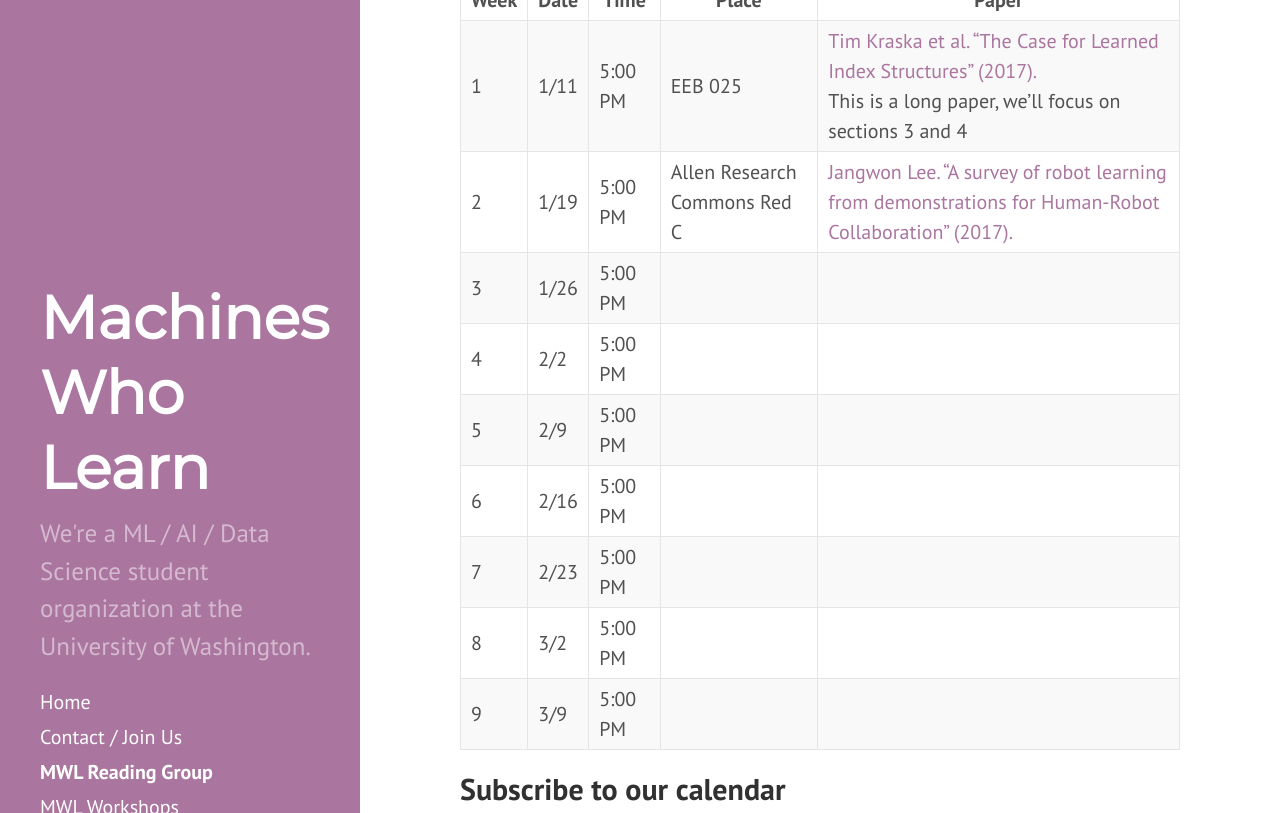
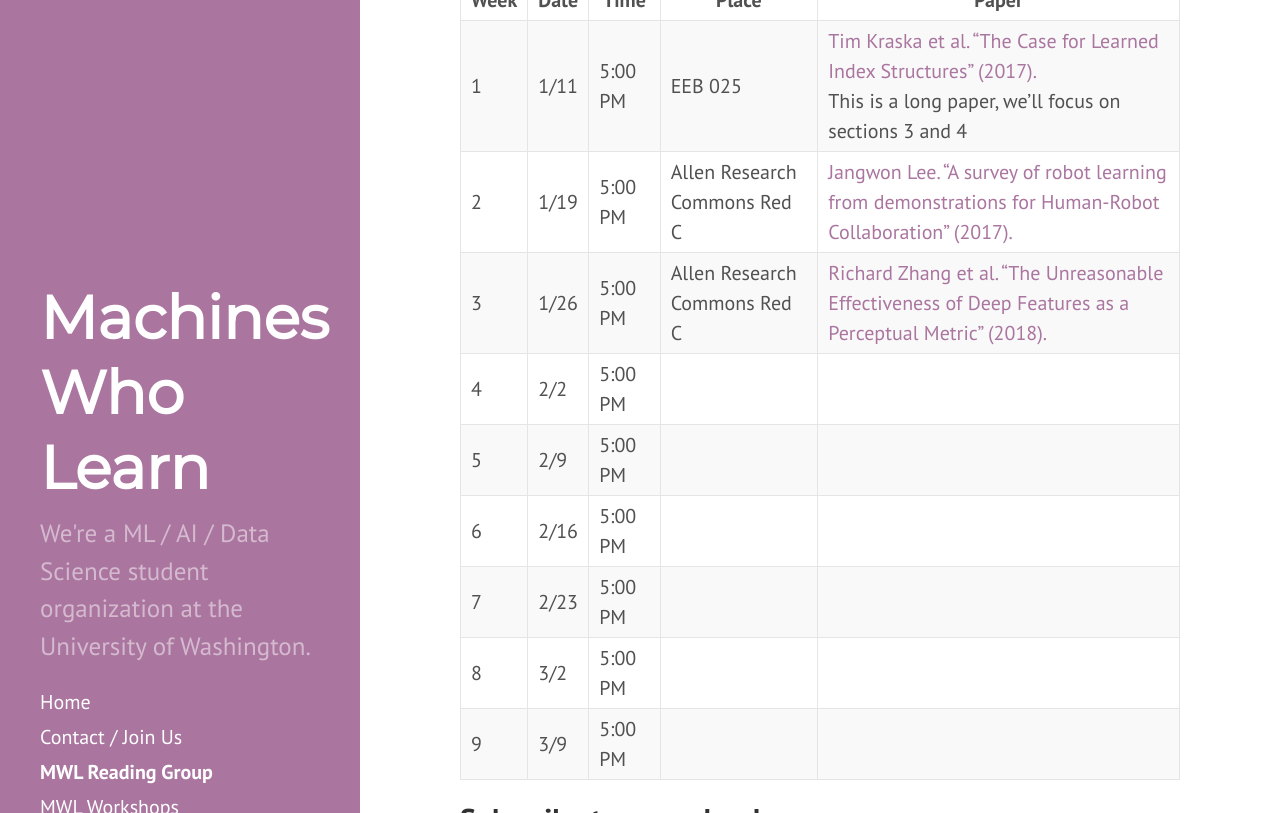
Before and after one commit to MachinesWhoLearn/machineswholearn.github.io, a Jekyll site: the page built from mwl_reading_group.md, in a window 1280 px wide and 900 px high, scrolled down 369 px, cut to the strip 0-813 px from the top of the window. Built offline with Jekyll 4.4.1, drawn with Linux system fonts in a browser that asks for light colours.

Commit message:
Ad 1/26 reading

```diff
--- a/mwl_reading_group.md
+++ b/mwl_reading_group.md
@@ -15,7 +15,7 @@ or two people assigned to lead a discussion about the readings.
 |------|------|---------|---------|----------------------------------------------------------------------------------------------------------------------------------------------------------------------------------------------------------------------------------------------------------------|
 | 1 | 1/11 | 5:00 PM | EEB 025 | [Tim Kraska et al. "The Case for Learned Index Structures" (2017).](https://www.semanticscholar.org/paper/The-Case-for-Learned-Index-Structures-Kraska-Beutel/64a418a61bc7e427fd33980764759db646e48ceb) <br> This is a long paper, we'll focus on sections 3 and 4 |
 | 2 | 1/19 | 5:00 PM | Allen Research Commons Red C | [Jangwon Lee. "A survey of robot learning from demonstrations for Human-Robot Collaboration" (2017).](https://arxiv.org/abs/1710.08789) |
-| 3 | 1/26 | 5:00 PM |  |  |
+| 3 | 1/26 | 5:00 PM | Allen Research Commons Red C | [Richard Zhang et al. "The Unreasonable Effectiveness of Deep Features as a Perceptual Metric" (2018).](https://arxiv.org/abs/1801.03924v1) |
 | 4 | 2/2 | 5:00 PM |  |  |
 | 5 | 2/9 | 5:00 PM |  |  |
 | 6 | 2/16 | 5:00 PM |  |  |
```
